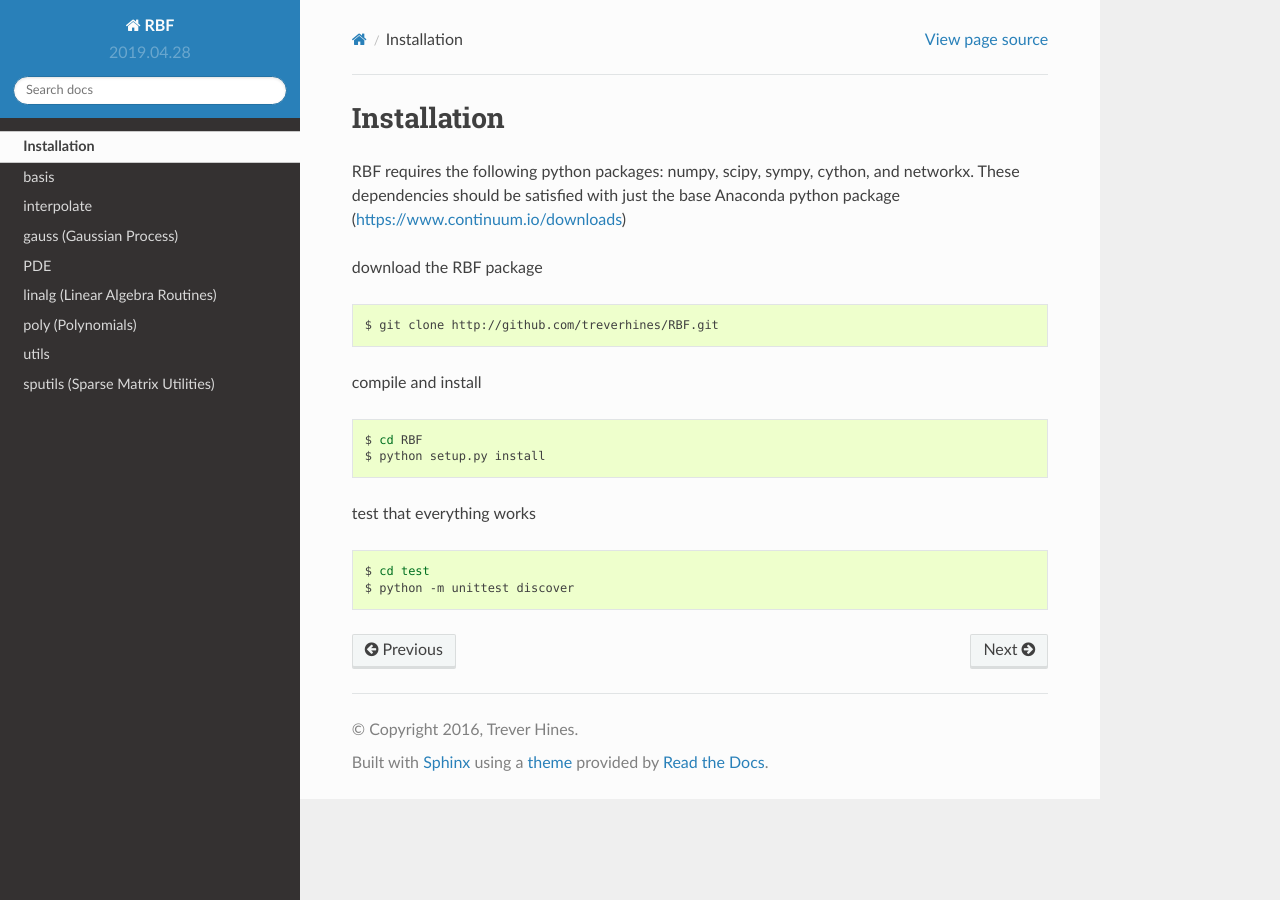
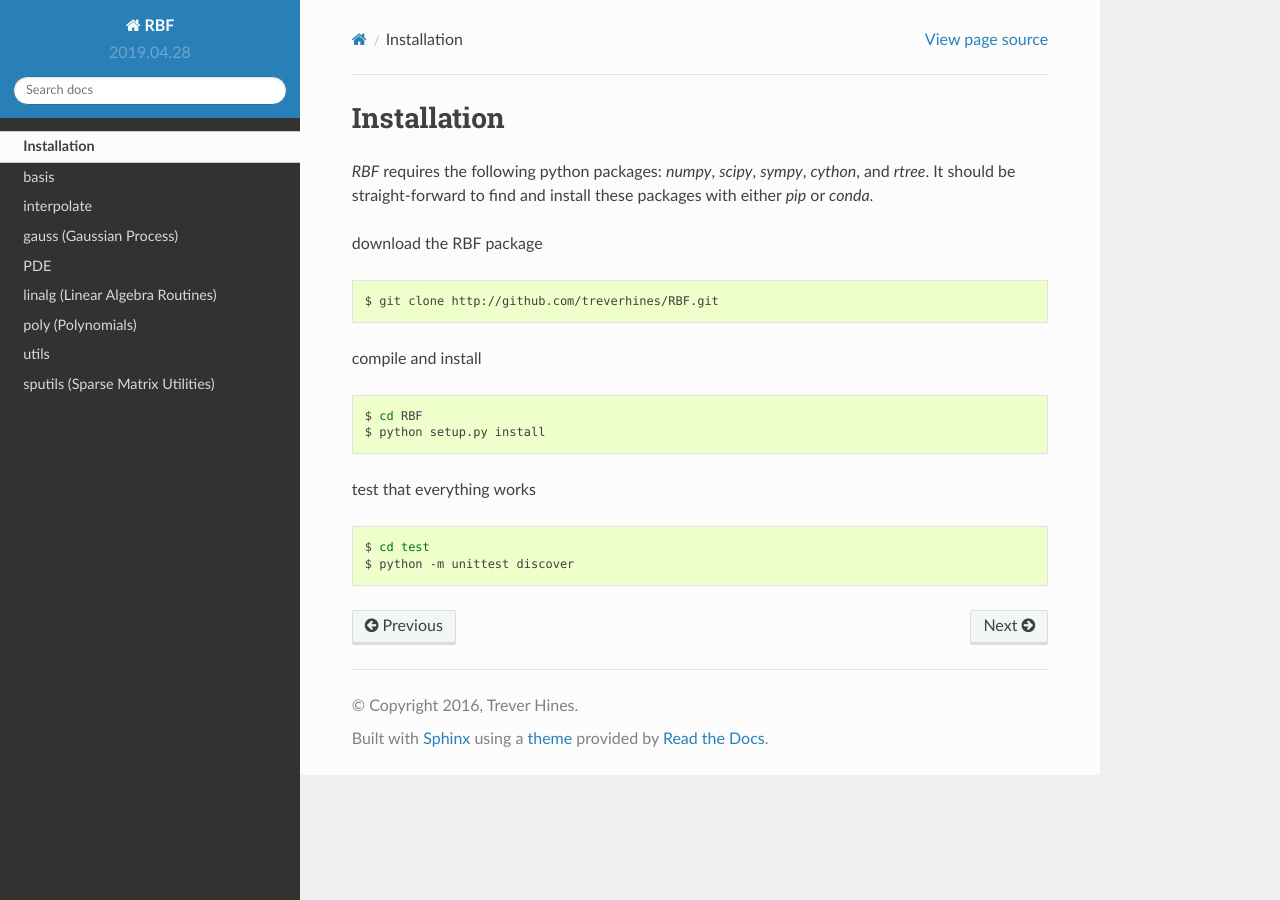
Before and after one commit to treverhines/RBF, a Sphinx documentation site: the page built from docs/source/installation.rst, in a window 1280 px wide. Built offline with Sphinx 7.4.7 and the Read the Docs theme 2.0.0, drawn with Linux system fonts in a browser that asks for light colours; pages that are not in the unit, such as notebooks, are missing from menus.

Commit message:
updated the installation docs, updated the docs for my KDTree wrapper

```diff
--- a/docs/source/installation.rst
+++ b/docs/source/installation.rst
@@ -1,8 +1,8 @@
 Installation
 ============
-RBF requires the following python packages: numpy, scipy, sympy,
-cython, and networkx.  These dependencies should be satisfied with
-just the base Anaconda python package (https://www.continuum.io/downloads)
+`RBF` requires the following python packages: `numpy`, `scipy`,
+`sympy`, `cython`, and `rtree`.  It should be straight-forward to find
+and install these packages with either `pip` or `conda`.
 
 download the RBF package
 
```
Also changed, not shown: 1 other file.
